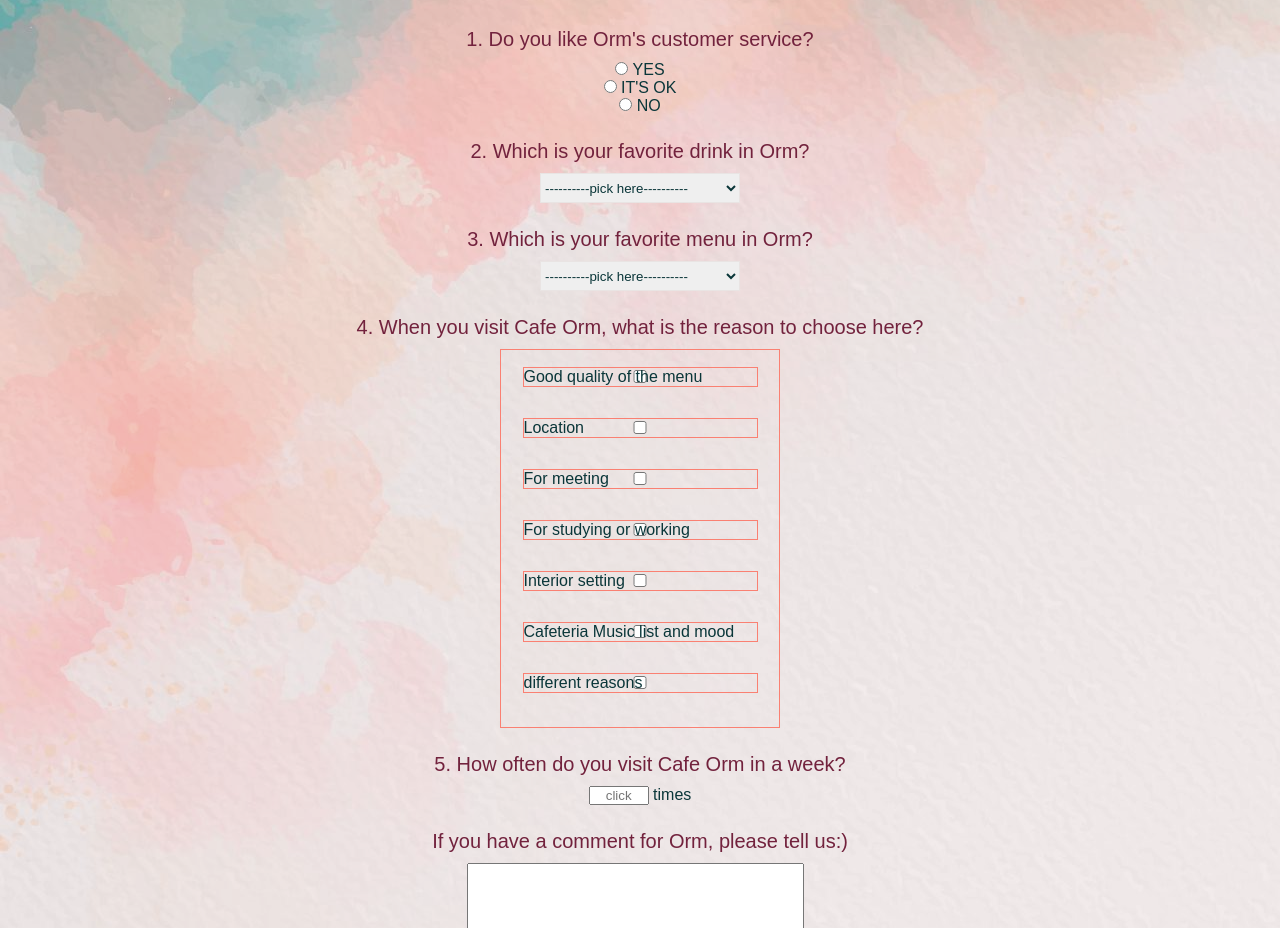
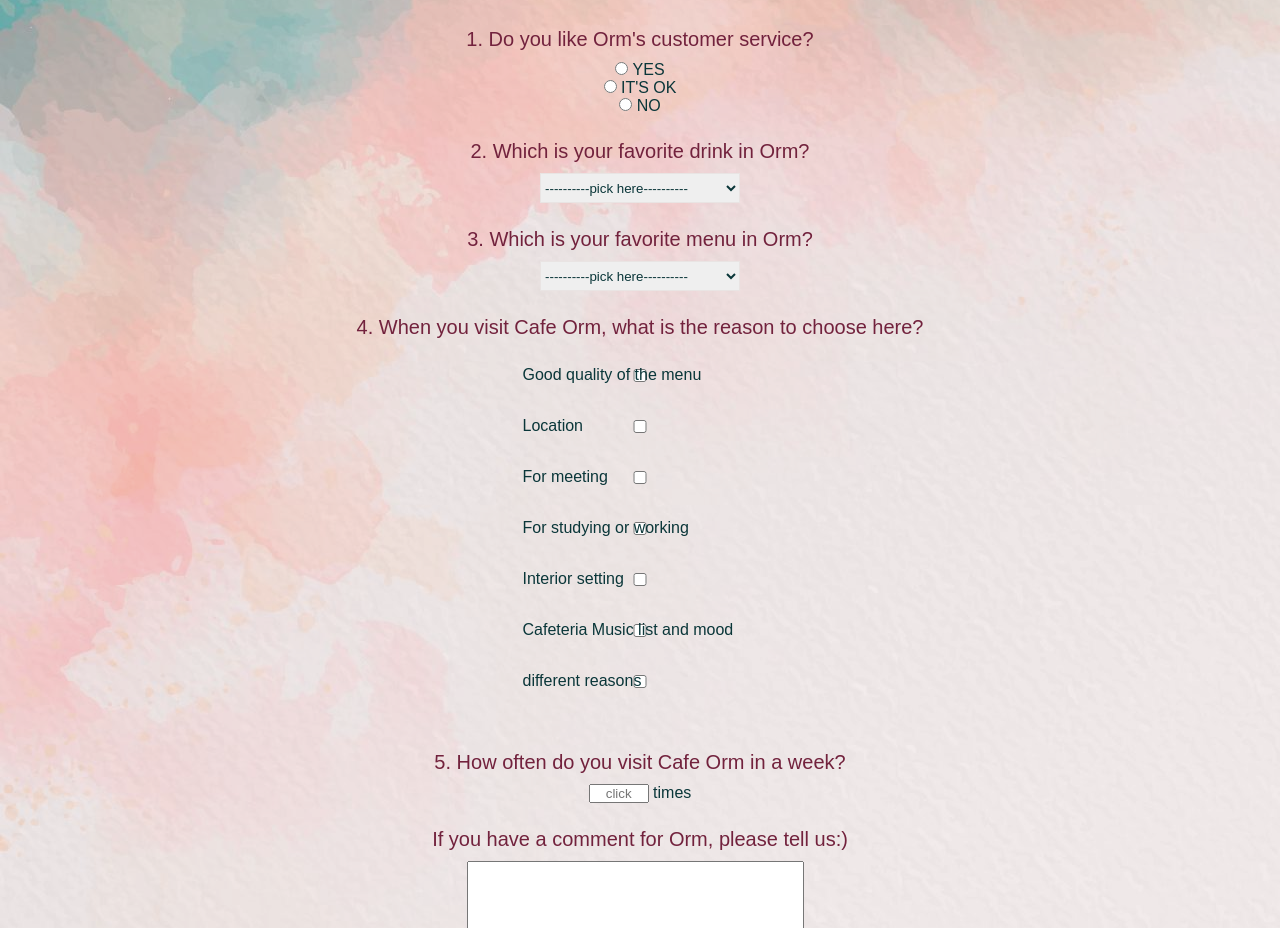
Before and after one commit to LeaHaelin/FCC_Survey-form, a plain HTML site: page index.html in a window 1280 px wide. Shown: the part 439-1367 px from the top of the page. Drawn offline with Linux system fonts and the light colour scheme; a web font is replaced by a local one.

Commit message:
change no.4again

```diff
--- a/styles.css
+++ b/styles.css
@@ -117,7 +117,6 @@ footer {
   }
 
   .box4__inner {
-    border: 1px solid salmon;
     width: 280px;
     margin: 0 auto;
     padding-top: 20px;
@@ -128,8 +127,6 @@ footer {
   }
 
   .box4__inner label {
-    border: 1px solid salmon;
-
     position: relative;
     bottom: 16px;
     width: 235px;
```
